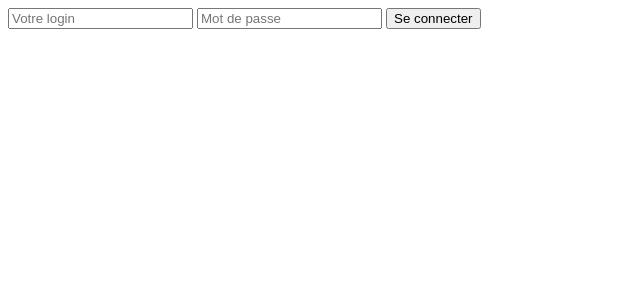
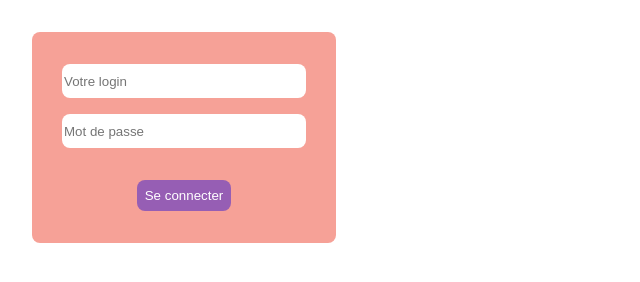
Before and after one commit to bilitisj/client_api, a plain HTML site: page connexion.html in a window 1280 px wide. Shown: the whole page, without its empty margins (0-640 px from the left). Drawn offline with Linux system fonts and the light colour scheme.

Commit message:
connexion

```diff
--- a/connexion.html
+++ b/connexion.html
@@ -5,6 +5,42 @@
         <meta http-equiv="X-UA-Compatible" content="IE=edge">
         <meta name="viewport" content="width=device-width, initial-scale=1.0">
         <title>Se connecter</title>
+        <style>
+            body {
+                margin: 2rem;
+            }
+            form {
+                display: flex;
+                flex-direction: column;
+                justify-content: center;
+                align-items: center;
+                width: 15rem;
+                gap: 1rem;
+                background: rgb(246, 161, 151);
+                padding: 2rem;
+                border-radius: .5rem;
+            }
+            input {
+                height: 2rem;
+                width: 15rem;
+                appearance: none;
+                border: none;
+                border-radius: .5rem;
+                }
+
+            button {
+                display: grid;
+                justify-content: center;
+                align-items: center;
+                appearance: none;
+                border: none;
+                border-radius: .5rem;
+                margin-top: 1rem;
+                padding: .5rem;
+                background: rgb(150, 94, 180);
+                color: white;
+            }
+        </style>
     </head>
     <body>
         <form action="" class="connexion">
```
